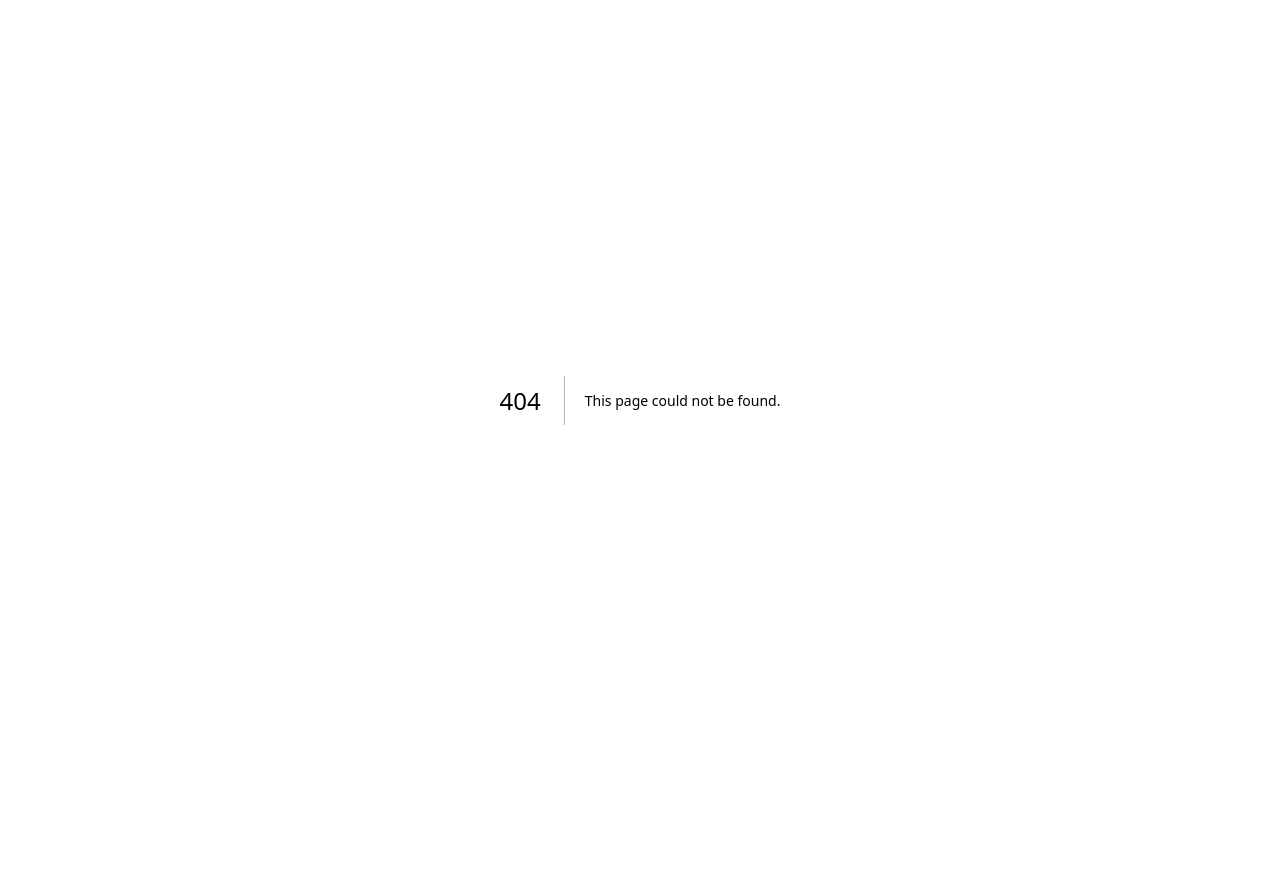
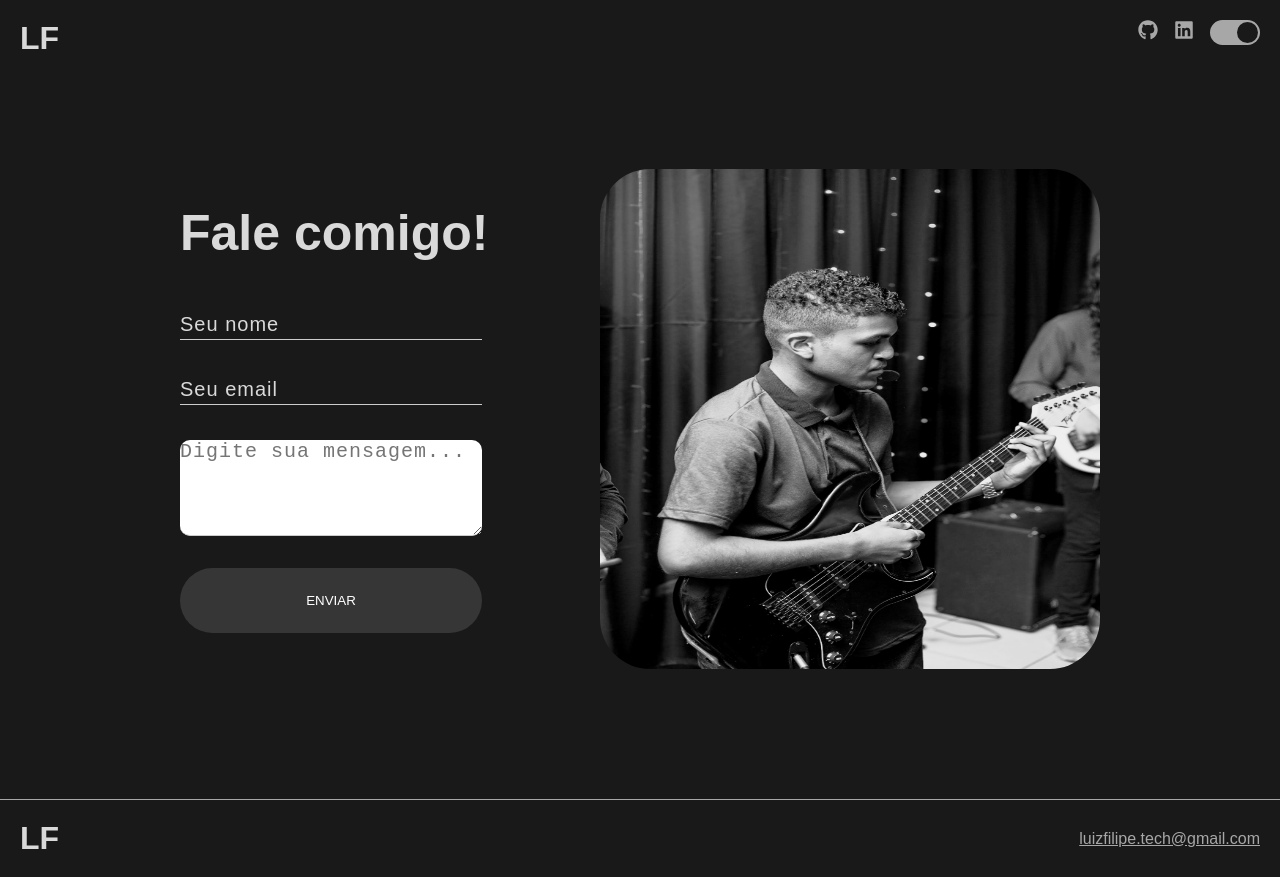
Before and after one commit to Luiz-Suvilao/portfolio, a Next.js app: page /contato in a window 1280 px wide. Before the commit this address had no page. Before the commit the page ends 800 px from the top, so only its background shows below. Built offline with nearby package versions, Linux system fonts and the light colour scheme.

Commit message:
feat: criando tela de contato

```diff
--- /dev/null
+++ b/src/pages/contato/contact.module.scss
@@ -0,0 +1,103 @@
+@use '../../styles/variables';
+
+.container {
+  width: 100%;
+  height: calc(100% - 162px);
+  padding-top: 2.8125rem;
+
+  .content {
+    max-width: 1280px;
+    height: 100%;
+    display: flex;
+    margin: 0 auto;
+    padding: 20px;
+    justify-content: center;
+    align-items: center;
+    gap: 20px;
+
+    form {
+      display: flex;
+      flex-direction: column;
+      justify-content: center;
+      .title {
+        font-size: 50px;
+        width: 400px;
+        margin-bottom: 3rem;
+      }
+
+      textarea {
+        width: 302px;
+        height: 6rem;
+        margin-bottom: 2rem;
+        border-radius: 10px;
+
+        font-size: 20px;
+        letter-spacing: 1px;
+        border: 0;
+        border-bottom: 1px solid #ccc;
+        resize: vertical;
+      }
+
+      button {
+        width: 302px;
+        padding: 25px;
+        border-radius: 50px;
+        cursor: pointer;
+        text-transform: uppercase;
+        border: 0 none;
+        outline: none;
+        transition: 0.3s all;
+      }
+    }
+
+    .photo {
+      border-radius: 50px;
+    }
+  }
+}
+
+.dark {
+  background-color: variables.$bg-dark;
+
+  .content {
+    form {
+      .title {
+        color: variables.$title-dark;
+      }
+
+      button {
+        background-color: variables.$card-bg-dark;
+        color: #fff;
+
+        &:focus {
+          border: 1px solid variables.$title-dark;
+        }
+      }
+    }
+  }
+}
+
+.light {
+  .content {
+    form {
+      .title {
+        color: variables.$title-light;
+      }
+
+      textarea {
+        border: 1px solid variables.$subtitle-light;
+      }
+
+      button {
+        background-color: variables.$title-light;
+        color: #fff;
+      }
+    }
+  }
+}
+
+@media screen and (max-width: 768px) {
+  .photo {
+    display: none;
+  }
+}
--- /dev/null
+++ b/src/pages/contato/index.tsx
@@ -0,0 +1,91 @@
+import React, { useState } from 'react';
+import Head from 'next/head';
+import Link from 'next/link';
+import Image from 'next/image'
+
+import { FaGithub, FaLinkedin } from 'react-icons/fa';
+
+import { useTheme } from '../../hooks/theme';
+
+import Header from '../../components/Header';
+import SwitchTheme from '../../components/SwitchTheme';
+import Footer from "../../components/Footer";
+import Input from "../../components/Input";
+
+import favicon from '../../public/favicon.ico';
+import me from '../../public/me.jpg';
+
+import styles from './contact.module.scss';
+
+const Contato = () => {
+    const { isDarkTheme } = useTheme();
+    const [name, setName] = useState('');
+    const [email, setEmail] = useState('');
+    const [message, setMessage] = useState('');
+
+    const listItem = [
+        <Link target="_blank" href="https://github.com/Luiz-Suvilao" key={1}>
+            <FaGithub />
+        </Link>,
+        <Link target="_blank" href="https://www.linkedin.com/in/luiz-filipe-da-silva-de-jesus-490a02182/" key={2}>
+            <FaLinkedin />
+        </Link>,
+        <SwitchTheme key={3}/>
+  ];
+
+  return (
+      <>
+          <Head>
+              <title>Portfolio | Contato</title>
+              <link rel="shortcut icon" href={favicon.src} type="image/x-icon" />
+          </Head>
+
+          <Header
+              listItem={listItem}
+          />
+
+          <section className={`${styles.container} ${isDarkTheme ? styles.dark : styles.light}`}>
+              <div className={styles.content}>
+                  <form>
+                      <h1 className={styles.title}>Fale comigo!</h1>
+                      <Input
+                          label="Seu nome"
+                          placeholder="Seu nome"
+                          type="text"
+                          value={name}
+                          onChange={(e: React.ChangeEvent<HTMLInputElement>) => setName(e.target.value)}
+                      />
+
+                      <Input
+                          label="Seu email"
+                          placeholder="Seu email"
+                          type="email"
+                          value={email}
+                          onChange={(e: React.ChangeEvent<HTMLInputElement>) => setEmail(e.target.value)}
+                      />
+
+                      <textarea
+                          placeholder="Digite sua mensagem..."
+                          value={message}
+                          onChange={(e: React.ChangeEvent<HTMLTextAreaElement>) => setMessage(e.target.value)}
+                      />
+
+                      <button type="button">Enviar</button>
+                  </form>
+                  <Image
+                      src={me}
+                      width={500}
+                      height={500}
+                      alt="Luiz Filipe segurando sua guitarra"
+                      className={styles.photo}
+                  />
+
+              </div>
+          </section>
+
+          <Footer />
+      </>
+  );
+};
+
+export default Contato;
```
